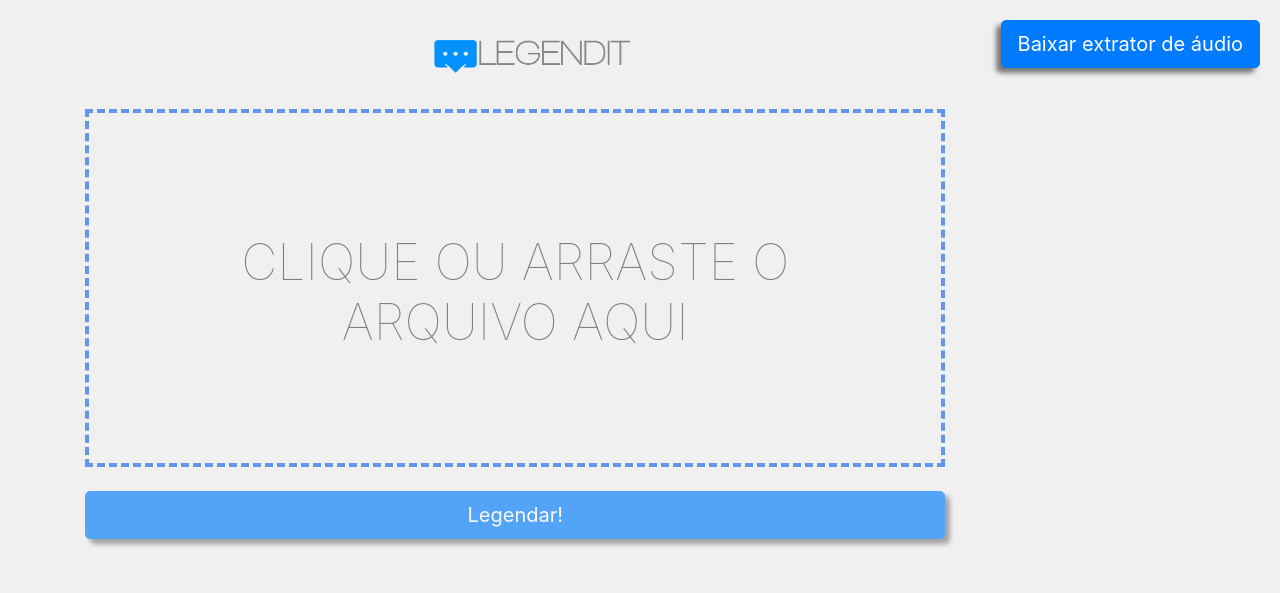
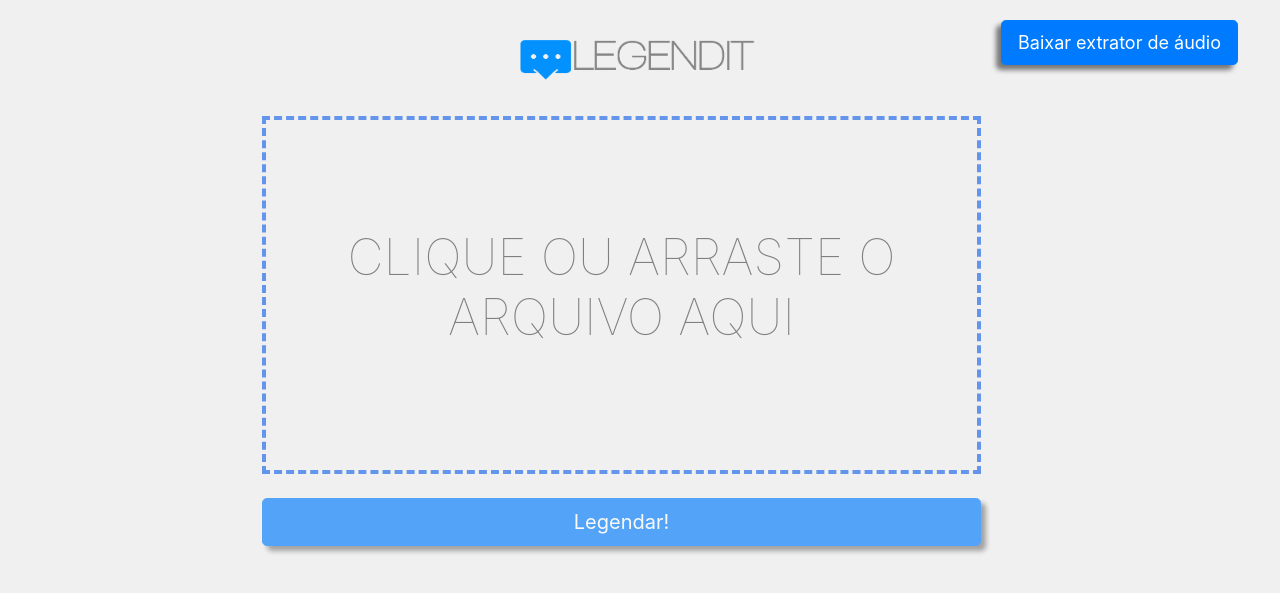
Before and after one commit to legendit-srt/web-legendit, a PHP site: page / in a window 1280 px wide. Shown: the top 593 px of the page. Run offline with PHP 8.4, Linux system fonts and the light colour scheme.

Commit message:
Ajustes.

```diff
--- a/content/css/style.css
+++ b/content/css/style.css
@@ -1,5 +1,5 @@
 body {
-  max-width: 100%;
+  max-width: 95%;
   margin-left: auto;
   margin-right: auto;
    background-color: rgb(240, 240, 240);
@@ -134,8 +134,8 @@ body {
 }
 
 #logo{
-  width: 60%;
-  padding-left: 85px;
+  width: 70%;
+  padding-left: 10px;
   padding-top: 40px;
 }
 
@@ -210,5 +210,11 @@ body {
   box-shadow: -5px 5px 5px rgba(0,0,0,0.5);
   float: right;
   margin-top: 20px;
-  margin-right: 20px;
+  margin-right: 10px;
+  size: 8px;
+  font-size: 18px;
 }
+
+#fileUploadForm {
+  margin-left: 210px;
+}
--- a/content/js/hideComponents.js
+++ b/content/js/hideComponents.js
@@ -4,8 +4,13 @@ window.onload = function onLoad() {
     mostrarComponenteUpload();
     esconderVideo();
     esconderAudio();
+    mostrarExtratorAudio();
     $("#btnSubmit").prop("disabled", true);
 };
+
+function mostrarExtratorAudio() {
+    $("#extratorAudio").css("display", "");
+}
 
 function esconderComponenteLegenda(){
     $("#submit").css("display", "none");
--- a/index.html
+++ b/index.html
@@ -15,7 +15,7 @@
 
 <body>
 
-    <a id="extratorAudio" class="btn btn-primary btn-lg" role="button" href="https://legendit.s3-us-west-2.amazonaws.com/AudioExtractor/AudioExtractorforFree.exe">Baixar extrator de áudio</a>
+    <a href="https://legendit.s3-us-west-2.amazonaws.com/AudioExtractor/AudioExtractorforFree.exe"><buton id="extratorAudio" class="btn btn-primary btn-lg">Baixar extrator de áudio</buton></a>
 
     <form id="fileUploadForm">
         <script class="jsbin" src="https://ajax.googleapis.com/ajax/libs/jquery/1/jquery.min.js"></script>
```
